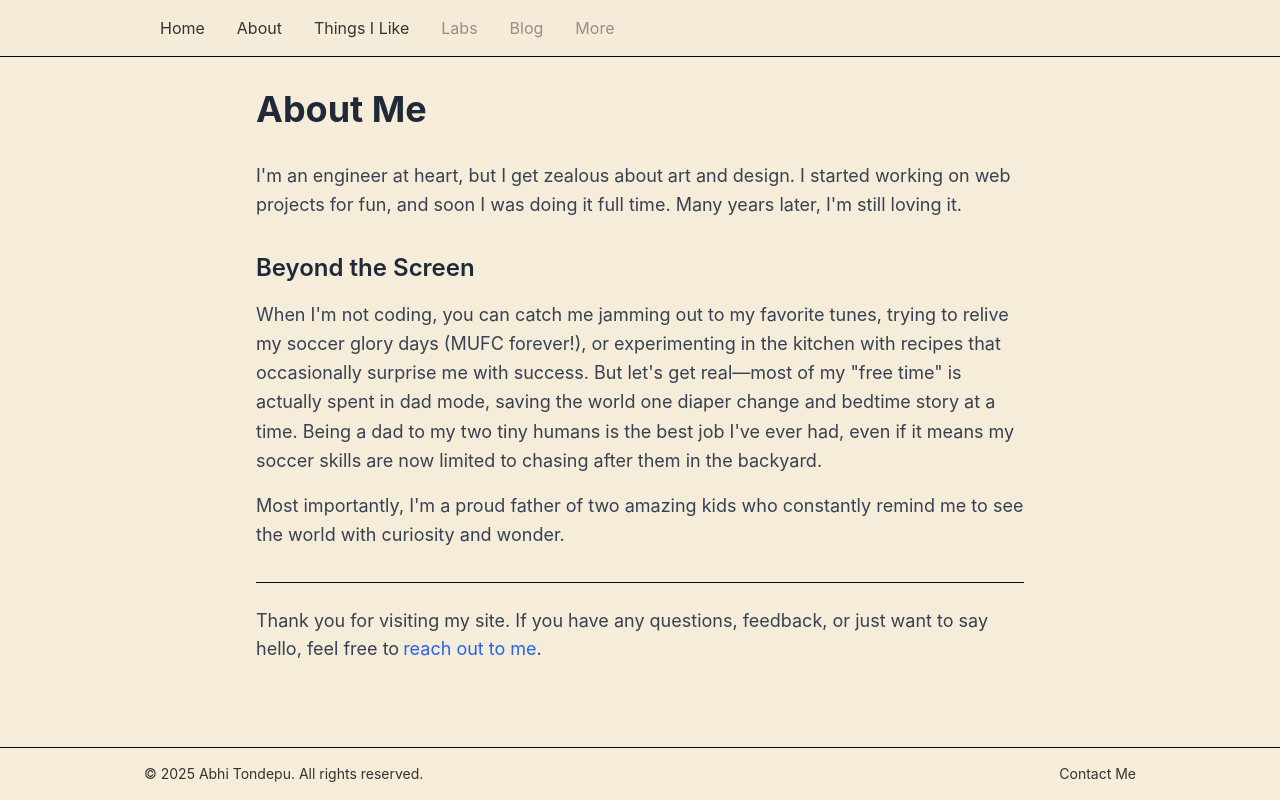
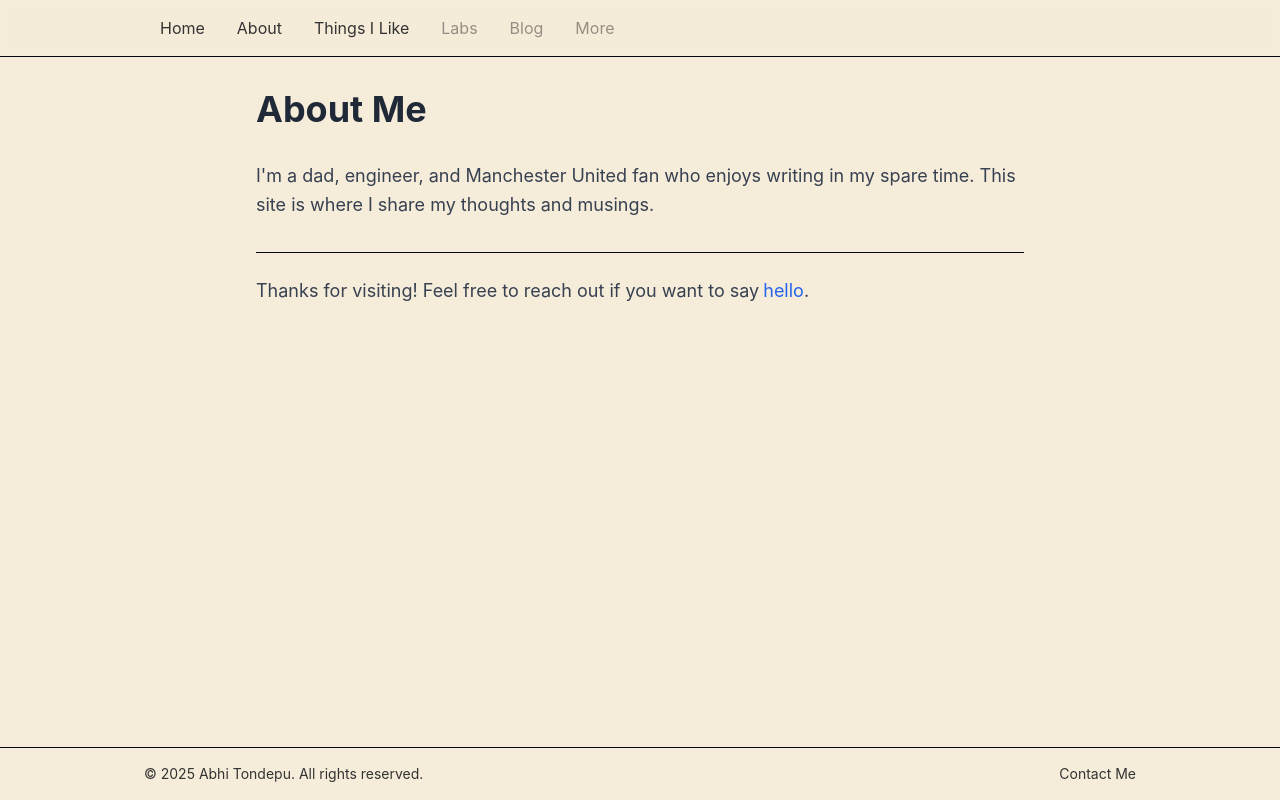
Before and after one commit to abiclub23/folio, a Next.js app: page /about in a window 1280 px wide. Built offline with nearby package versions, Linux system fonts and the light colour scheme.

Commit message:
content updates

```diff
--- a/pages/about.js
+++ b/pages/about.js
@@ -14,30 +14,16 @@ export default function About() {
         <div className="space-y-8">
           <section>
             <p className="text-lg leading-relaxed text-gray-700">
-              I'm an engineer at heart, but I get zealous about art and design. I started working on web projects for fun, and soon I was doing it full time. Many years later, I'm still loving it.
-            </p>
-          </section>
+            I'm a dad, engineer, and Manchester United fan who enjoys writing in my spare time. This site is where I share my thoughts and musings.
 
-
-
-          <section>
-            <h2 className="text-2xl font-semibold mb-4 text-gray-800">Beyond the Screen</h2>
-            <p className="text-lg leading-relaxed text-gray-700">
-            When I'm not coding, you can catch me jamming out to my favorite tunes, trying to relive my soccer glory days (MUFC forever!), or experimenting in the kitchen with recipes that occasionally surprise me with success.
-            But let's get real—most of my "free time" is actually spent in dad mode, saving the world one diaper change and bedtime story at a time.
-            Being a dad to my two tiny humans is the best job I've ever had, even if it means my soccer skills are now limited to chasing after them in the backyard.
-
-            </p>
-            <p className="text-lg leading-relaxed text-gray-700 mt-4">
-              Most importantly, I'm a proud father of two amazing kids who constantly remind me to see the world with curiosity and wonder.
             </p>
           </section>
 
           <section className="mt-12 pt-6 border-t border-gray-950">
             <p className="text-lg text-gray-700">
-              Thank you for visiting my site. If you have any questions, feedback, or just want to say hello, feel free to
+            Thanks for visiting! Feel free to reach out if you want to say
               <a href="mailto:atondepu@gmail.com" className="text-blue-600 hover:underline ml-1">
-                reach out to me
+                hello
               </a>.
             </p>
           </section>
--- a/pages/things-i-like.js
+++ b/pages/things-i-like.js
@@ -53,7 +53,7 @@ export async function getStaticProps() {
     .map(section => {
       const [year, ...lines] = section.split('\n');
       return {
-        year: year.trim(),
+        year: year.trim().replace('#', '').trim(),
         items: lines
           .map(line => line.trim())
           .filter(line => line && !line.startsWith('#'))
```
Also changed, not shown: content/things-i-like/list.md (+6 -6 lines).
